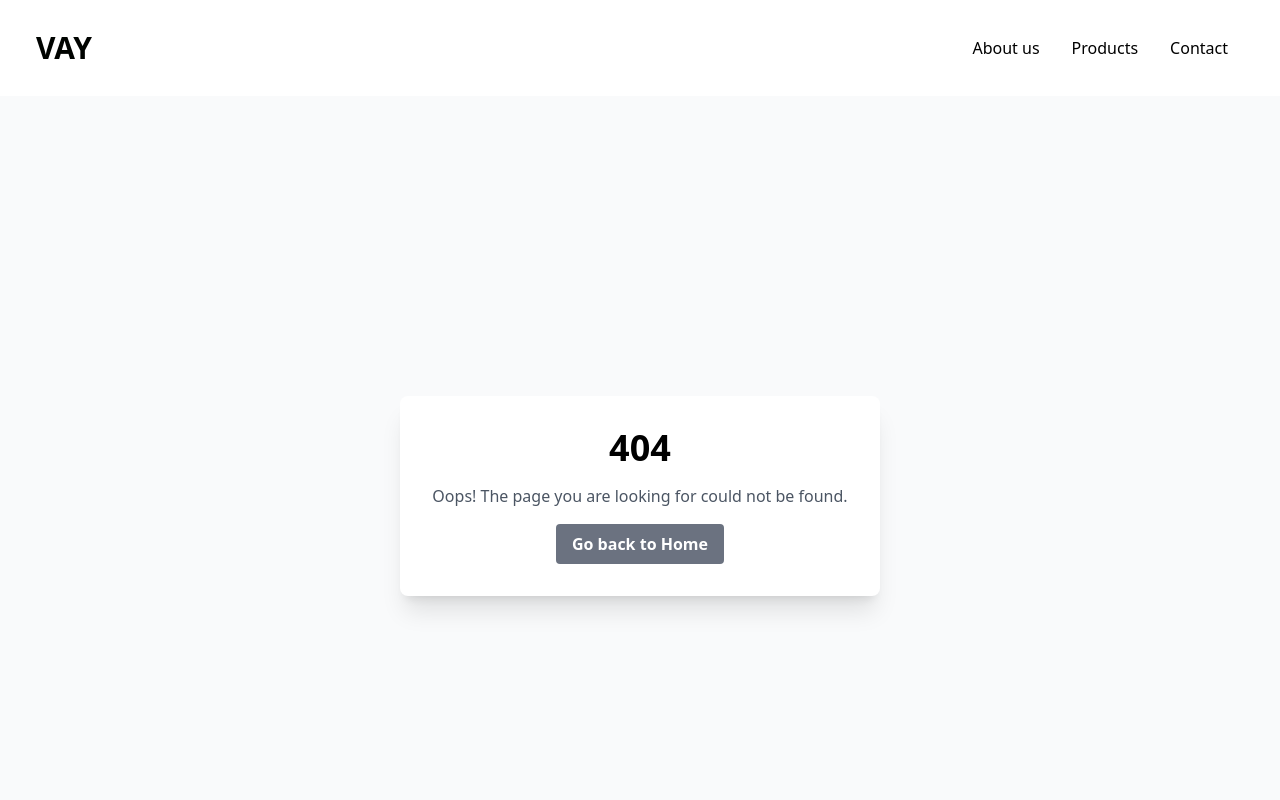
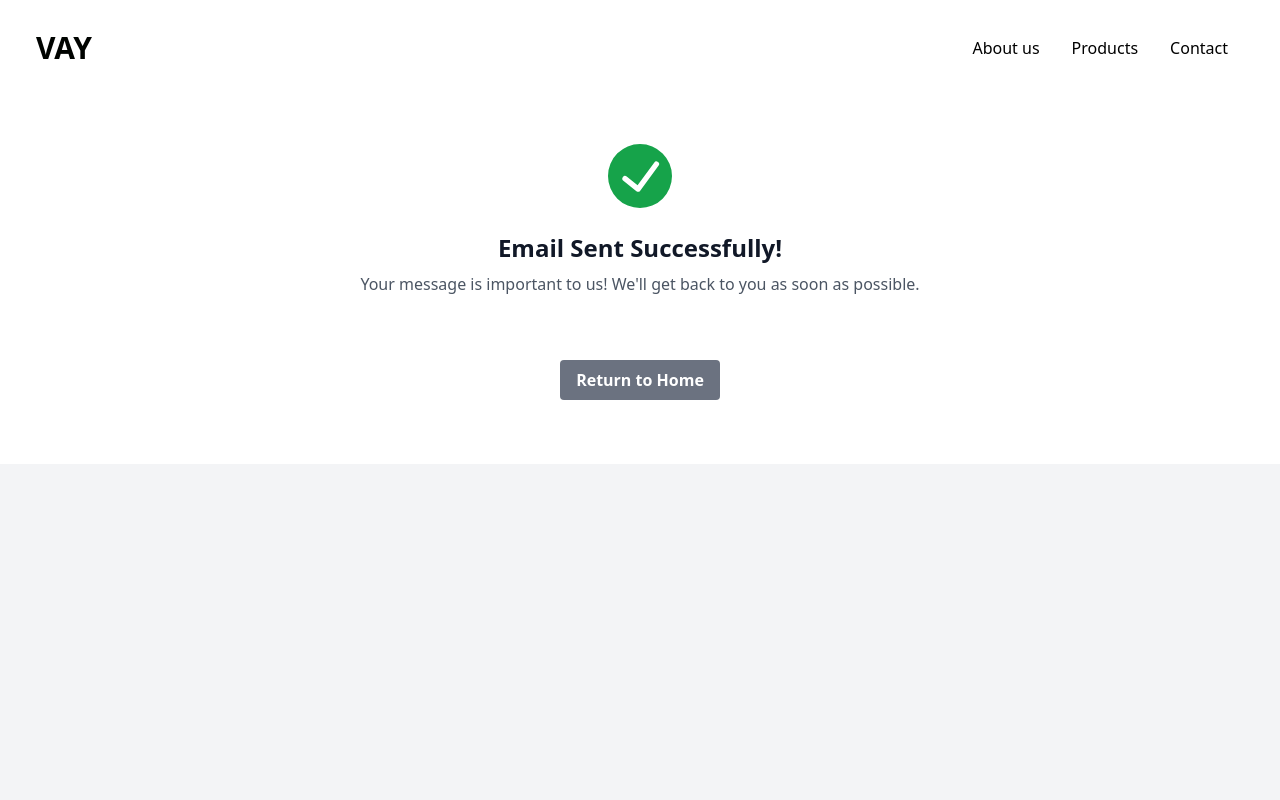
Before and after one commit to sumitsapient/eximvay, a React (Create React App) app: page /thankyou in a window 1280 px wide. Shown: the top 800 px of the page. Built offline with nearby package versions, Linux system fonts and the light colour scheme.

Commit message:
Add thank you page.

```diff
--- a/src/components/404.jsx
+++ b/src/components/404.jsx
@@ -3,11 +3,30 @@ import { Link } from 'react-router-dom'
 
 export const PageNotFound = () => {
   return (
-    <div class="min-h-screen flex flex-grow items-center justify-center bg-gray-50">
-    <div class="rounded-lg bg-white p-8 text-center shadow-xl">
-      <h1 class="mb-4 text-4xl font-bold">404</h1>
-      <p class="text-gray-600">Oops! The page you are looking for could not be found.</p>
-      <Link to="/" class="mt-4 inline-block rounded bg-gray-500 px-4 py-2 font-semibold text-white hover:bg-blue-600"> Go back to Home </Link>
+  //   <div className="min-h-screen flex flex-grow items-center justify-center bg-gray-50">
+  //   <div className="rounded-lg bg-white p-8 text-center shadow-xl">
+  //     <h1 className="mb-4 text-4xl font-bold">404</h1>
+  //     <p className="text-gray-600">Oops! The page you are looking for could not be found.</p>
+  //     <Link to="/" className="mt-4 inline-block rounded bg-gray-500 px-4 py-2 font-semibold text-white hover:bg-blue-600"> Go back to Home </Link>
+  //   </div>
+  // </div>
+  <div className="bg-gray-100 h-screen">
+      <div className="bg-white p-6  md:mx-auto">
+      <svg viewBox="0 0 24 24" className="text-red-600 w-16 h-16 mx-auto my-6">
+    <path fill="currentColor"
+        d="M20.71,5.29a1,1,0,0,0-1.42,0L12,12.59,5.71,6.29a1,1,0,1,0-1.42,1.42L10.59,14,4.29,20.29a1,1,0,0,0,0,1.42,1,1,0,0,0,1.42,0L12,15.41l6.29,6.29a1,1,0,0,0,1.42,0,1,1,0,0,0,0-1.42L13.41,14l6.29-6.29A1,1,0,0,0,20.71,5.29Z">
+    </path>
+</svg>
+
+
+        <div className="text-center">
+            <h3 className="md:text-2xl text-base text-gray-900 font-semibold text-center">404</h3>
+            <p className="text-gray-600 my-2">Oops! The page you are looking for could not be found.</p>
+
+            <div className="py-10 text-center">
+            <Link to="/" className="mt-4 inline-block rounded bg-gray-500 px-4 py-2 font-semibold text-white hover:bg-blue-600"> Return to Home </Link>
+            </div>
+        </div>
     </div>
   </div>
   )
--- a/src/components/ContactForm.jsx
+++ b/src/components/ContactForm.jsx
@@ -3,16 +3,17 @@ import axios from "axios";
 import { Loader } from './Loader';
 import { EmailModal } from './EmailModal';
 import { ColorRing, ThreeDots } from 'react-loader-spinner';
+import { useNavigate } from 'react-router-dom';
 
 export const ContactForm = () => {
-
+    let navigate = useNavigate();
     const [client, setClient] = useState("");
     const [email, setEmail] = useState("");
     const [company, setCompany] = useState("");
     const [country, setCountry] = useState("");
     const [message, setMessage] = useState("");
     const [loader, showLoader] = useState(false);
-    const [modal, showModal] = useState(false);
+    // const [modal, showModal] = useState(false);
 
     const handleSubmit = async (e) => {
         e.preventDefault();
@@ -27,7 +28,7 @@ export const ContactForm = () => {
           });
           if (response.status === 200) {
             showLoader(false);
-            showModal(true);
+            navigate('/thankyou', { replace: true });
          }
         } catch(err) {
           alert(err);
@@ -98,7 +99,7 @@ export const ContactForm = () => {
                 </div>
 
         )} {/* Show loader when loader state is true */}
-         { modal && <EmailModal />} {/* Show modal when modal state is true */}
+         {/* { modal && <EmailModal />} Show modal when modal state is true */}
                 <div className="flex items-center justify-center w-full">
                     <button type="submit" className="mt-9 text-base font-normal leading-none text-white py-4 px-10 bg-[#333f7f] rounded hover:bg-indigo-600 focus:ring-2 focus:ring-offset-2 focus:ring-indigo-700 focus:outline-none">SUBMIT</button>
                 </div>
--- a/src/index.js
+++ b/src/index.js
@@ -10,6 +10,7 @@ import { About } from './pages/About';
 import { ProductList } from './pages/ProductList';
 import { ProductDetail } from './pages/ProductDetail';
 import { ContactForm } from './components/ContactForm';
+import { ThankYou } from './pages/ThankYou';
 
 const root = ReactDOM.createRoot(document.getElementById('root'));
 root.render(
@@ -21,6 +22,7 @@ root.render(
       <Route path='/product' element={<ProductList/>}/>
       <Route path='/product/:productId' element={<ProductDetail/>}/>
       <Route path='/contact' element={<ContactForm/>}/>
+      <Route path='/thankyou' element={<ThankYou/>}/>
       <Route path='*' element={<PageNotFound/>}/>
     </Routes>
     <Footer/>
--- /dev/null
+++ b/src/pages/ThankYou.jsx
@@ -0,0 +1,24 @@
+import React from 'react'
+import { Link } from 'react-router-dom'
+
+export const ThankYou = () => {
+  return (
+<div class="bg-gray-100 h-screen">
+      <div class="bg-white p-6  md:mx-auto">
+        <svg viewBox="0 0 24 24" class="text-green-600 w-16 h-16 mx-auto my-6">
+            <path fill="currentColor"
+                d="M12,0A12,12,0,1,0,24,12,12.014,12.014,0,0,0,12,0Zm6.927,8.2-6.845,9.289a1.011,1.011,0,0,1-1.43.188L5.764,13.769a1,1,0,1,1,1.25-1.562l4.076,3.261,6.227-8.451A1,1,0,1,1,18.927,8.2Z">
+            </path>
+        </svg>
+        <div class="text-center">
+            <h3 class="md:text-2xl text-base text-gray-900 font-semibold text-center">Email Sent Successfully!</h3>
+            <p class="text-gray-600 my-2">Your message is important to us! We'll get back to you as soon as possible.</p>
+
+            <div class="py-10 text-center">
+            <Link to="/" className="mt-4 inline-block rounded bg-gray-500 px-4 py-2 font-semibold text-white hover:bg-blue-600"> Return to Home </Link>
+            </div>
+        </div>
+    </div>
+  </div>
+  )
+}
```
